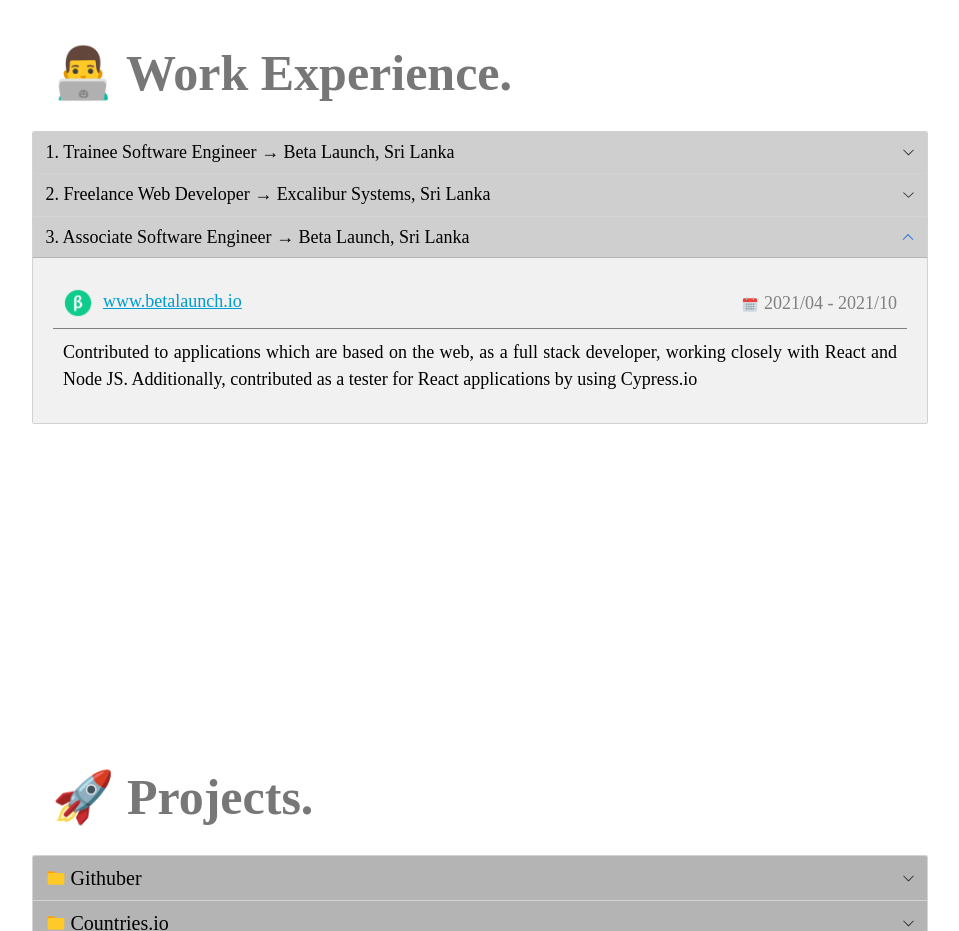
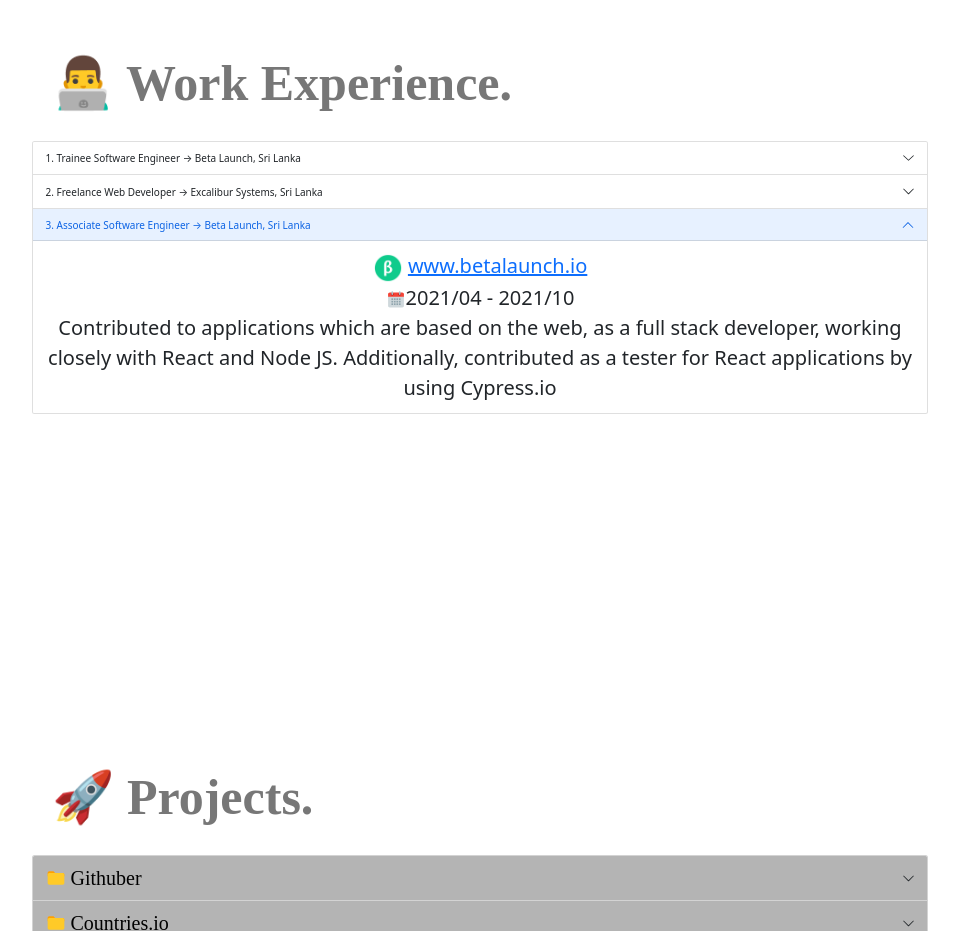
Before and after one commit to vidarshan/portfolio-1, a React (Create React App) app: page / in a window 1280 px wide. Shown: the part 1820-2751 px from the top of the page, without its empty margins (160-1119 px from the left). Built offline with nearby package versions, Linux system fonts and the light colour scheme; a web font is replaced by a local one.

Commit message:
Disable accordion

```diff
--- a/src/App.scss
+++ b/src/App.scss
@@ -255,6 +255,18 @@
     font-size: 45%;
   }
 
+  .work-container {
+    .accordion-button {
+      font-size: 0.8rem !important;
+      background-color: rgb(82, 82, 82) !important;
+      color: rgb(243, 243, 243) !important;
+    }
+
+    .accordion-item {
+      background-color: rgb(44, 44, 44) !important;
+    }
+  }
+
   .scrollspy {
     display: flex;
     align-items: center !important;
--- a/src/scss/work.scss
+++ b/src/scss/work.scss
@@ -14,74 +14,74 @@
     font-family: "San Francisco";
   }
 
-  .accordion {
-    font-family: "San Francisco" !important;
-    color: black !important;
-  }
+  // .accordion {
+  //   font-family: "San Francisco" !important;
+  //   color: black !important;
+  // }
 
-  .accordion-button {
-    font-size: 1.8rem !important;
-    background-color: rgb(207, 207, 207);
-    color: black;
-  }
+  // .accordion-button {
+  //   font-size: 1.8rem !important;
+  //   background-color: rgb(207, 207, 207);
+  //   color: black;
+  // }
 
-  .accordion-button:focus {
-    outline: 0 !important;
-    box-shadow: none !important;
-  }
+  // .accordion-button:focus {
+  //   outline: 0 !important;
+  //   box-shadow: none !important;
+  // }
 
-  .accordion-item {
-    background-color: rgb(250, 250, 250);
-    font-size: 2rem !important;
-    background-color: rgb(180, 180, 180);
-    color: black;
-  }
+  // .accordion-item {
+  //   background-color: rgb(250, 250, 250);
+  //   font-size: 2rem !important;
+  //   background-color: rgb(180, 180, 180);
+  //   color: black;
+  // }
 
-  .accordion-item {
-    background-color: rgb(241, 241, 241);
-  }
+  // .accordion-item {
+  //   background-color: rgb(241, 241, 241);
+  // }
 
-  .accordion-body {
-    padding: 2rem;
-    text-align: left;
-    font-size: 1.8rem;
+  // .accordion-body {
+  //   padding: 2rem;
+  //   text-align: left;
+  //   font-size: 1.8rem;
 
-    .icon-date {
-      display: flex;
-      flex-direction: row;
-      justify-content: space-between;
-      align-items: center;
-      padding: 1rem;
-      border-bottom: 1px solid grey;
-      .icon {
-        display: flex;
-        flex-direction: row;
-        width: fit-content;
+  //   .icon-date {
+  //     display: flex;
+  //     flex-direction: row;
+  //     justify-content: space-between;
+  //     align-items: center;
+  //     padding: 1rem;
+  //     border-bottom: 1px solid grey;
+  //     .icon {
+  //       display: flex;
+  //       flex-direction: row;
+  //       width: fit-content;
 
-        img {
-          border-radius: 50%;
-        }
-      }
-      .date {
-        color: grey;
-        svg {
-          margin-right: 0.5rem;
-        }
-      }
+  //       img {
+  //         border-radius: 50%;
+  //       }
+  //     }
+  //     .date {
+  //       color: grey;
+  //       svg {
+  //         margin-right: 0.5rem;
+  //       }
+  //     }
 
-      .site {
-        margin-left: 1rem;
-        color: rgb(0, 155, 207);
-        cursor: pointer;
-        text-decoration: underline;
-      }
-    }
+  //     .site {
+  //       margin-left: 1rem;
+  //       color: rgb(0, 155, 207);
+  //       cursor: pointer;
+  //       text-decoration: underline;
+  //     }
+  //   }
 
-    .desc {
-      text-align: justify;
-      padding: 1rem;
-    }
-  }
+  //   .desc {
+  //     text-align: justify;
+  //     padding: 1rem;
+  //   }
+  // }
 }
 
 @media screen and (max-width: 960px) {
```
